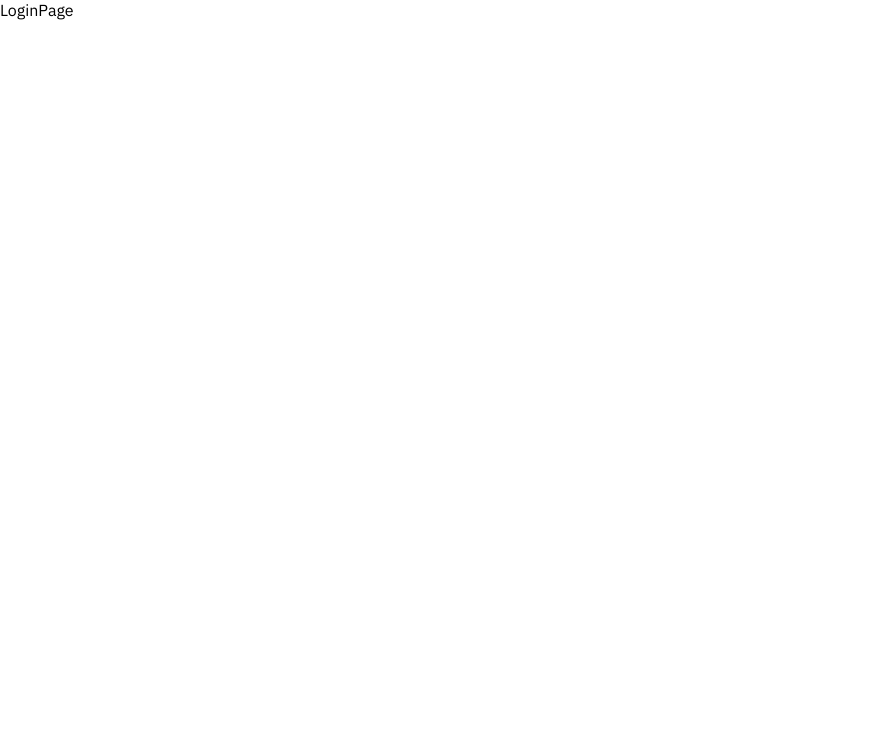
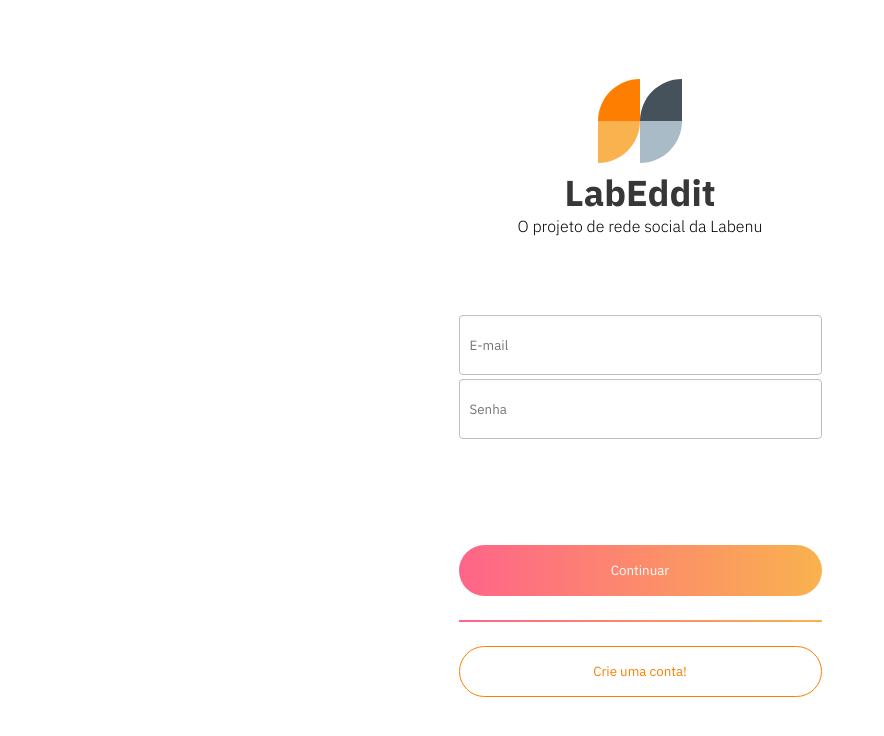
Before and after one commit to paulajardimf/labeddit-frontend, a React (Vite) app: page /login in a window 1280 px wide. Shown: the top 736 px of the page, without its empty margins (0-884 px from the left). Built offline with nearby package versions, Linux system fonts and the light colour scheme.

Commit message:
:sparkles: feat: LoginPage

```diff
--- a/Globalstyle.jsx
+++ b/Globalstyle.jsx
@@ -8,7 +8,16 @@ export const GlobalStyle = createGlobalStyle`
     font-family: 'IBM Plex Sans', sans-serif;
   }
   #root {
-    max-width: 1900px;
+    max-width: 428px;
     margin: 0 auto;
   }
+  h1 {
+    font-size: 2.25rem;
+    font-weight: 800;
+    color: #373737;
+  }
+  h5 {
+    font-size: 1rem;
+    font-weight: 300;
+  }
 `;
--- /dev/null
+++ b/src/constants/url.jsx
@@ -0,0 +1 @@
+export const BASE_URL = ""
--- a/src/pages/LoginPage/LoginPage.jsx
+++ b/src/pages/LoginPage/LoginPage.jsx
@@ -1,9 +1,25 @@
-
+import logo from "../../assets/logo.svg";
+import { LoginPageStyled } from "./LoginPageStyled";
 
 export default function LoginPage() {
   return (
     <>
-      LoginPage
+      <LoginPageStyled>
+        <section>
+          <img src={logo} alt="" />
+          <h1>LabEddit</h1>
+          <h5>O projeto de rede social da Labenu</h5>
+        </section>
+        <section>
+          <input type="email" name="" id="" placeholder="E-mail"/>
+          <input type="password" name="" id="" placeholder="Senha"/>
+        </section>
+        <section>
+          <button className="button-color">Continuar</button>
+          <hr />
+          <button>Crie uma conta!</button>
+        </section>
+      </LoginPageStyled>
     </>
-  )
+  );
 }
--- /dev/null
+++ b/src/pages/LoginPage/LoginPageStyled.jsx
@@ -0,0 +1,53 @@
+import styled from "styled-components";
+
+export const LoginPageStyled = styled.main`
+  display: flex;
+  height: 100vh;
+  flex-direction: column;
+  align-items: center;
+  justify-content: space-evenly;
+
+  section{
+    display: flex;
+    flex-direction: column;
+    align-items: center;
+  }
+
+  h1{
+    margin-top: 5px;
+  }
+
+  input {
+    height: 3.75rem;
+    width: 22.688rem;
+    border: 1px solid #BDBDBD;
+    border-radius: 4px;
+    padding-left: 10px;
+    margin-bottom: 0.2rem;
+    color: #373737;
+  }
+
+  button {
+    height: 3.188rem;
+    width: 22.688rem;
+    border-radius: 27px;
+    background-color: #fff;
+    border: 1px solid #FE7E02;
+    color: #FE7E02;
+    margin: 1.5rem 0 1.5rem 0;
+  }
+
+  .button-color{
+    background: rgb(255,100,137);
+    background: linear-gradient(90deg, rgba(255,100,137,1) 0%, rgba(249,178,78,1) 100%);
+    color: #fff;
+    border: none;
+  }
+
+  hr {
+    width: 22.688rem;
+    border: 1px solid;
+    border-image-slice: 1;
+    border-image-source: linear-gradient(90deg, rgba(255,100,137,1) 0%, rgba(249,178,78,1) 100%);
+  }
+`
```
Also changed, not shown: src/assets/logo.svg (added).
